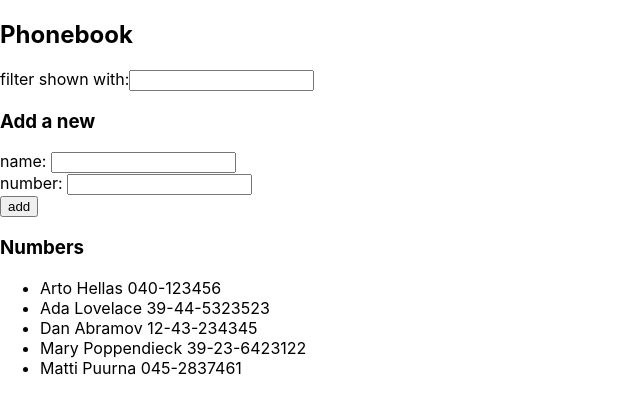
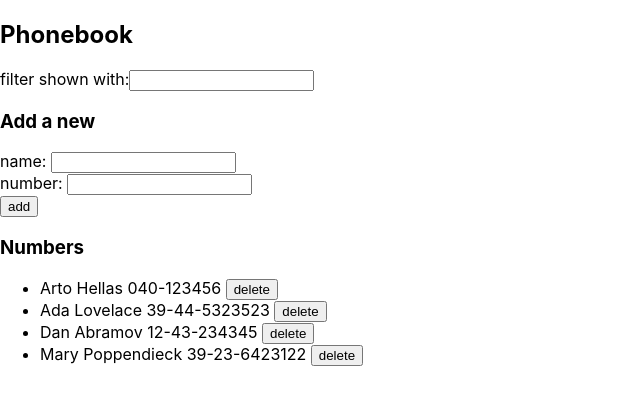
Before and after one commit to heijohkoi/fso2021, a React (Create React App) app in the folder osa2/puhelinluettelo/: page / in a window 1280 px wide. Shown: the top 414 px of the page, without its empty margins (0-640 px from the left). Built offline with nearby package versions, Linux system fonts and the light colour scheme; data requests are answered from the project's data file; the HTML template or start-up script is replaced by a standard one.

Commit message:
exercise 2.17 (step 9) working

```diff
--- a/osa2/puhelinluettelo/db.json
+++ b/osa2/puhelinluettelo/db.json
@@ -19,11 +19,6 @@
       "name": "Mary Poppendieck",
       "number": "39-23-6423122",
       "id": 4
-    },
-    {
-      "name": "Matti Puurna",
-      "number": "045-2837461",
-      "id": 5
     }
   ]
 }
--- a/osa2/puhelinluettelo/src/App.js
+++ b/osa2/puhelinluettelo/src/App.js
@@ -30,6 +30,17 @@ const App = () => {
   const handleNumberChange = (event) => {
     // console.log(event.target.value);
     setNewNumber(event.target.value);
+  };
+
+  const handleDeleteClick = (id, name) => {
+    console.log('clicked delete ' + id);
+    if (window.confirm(`Delete ${name}?`) === true) {
+      numberService.deleteId(id).then((returnValue) => {
+        if (returnValue === true) {
+          setPersons(persons.filter((p) => p.id !== id));
+        }
+      });
+    }
   };
 
   const addName = (event) => {
@@ -68,7 +79,11 @@ const App = () => {
 
       <h3>Numbers</h3>
 
-      <Persons persons={persons} newFilter={newFilter} />
+      <Persons
+        persons={persons}
+        newFilter={newFilter}
+        deleteNumber={handleDeleteClick}
+      />
     </div>
   );
 };
--- a/osa2/puhelinluettelo/src/components/Person.js
+++ b/osa2/puhelinluettelo/src/components/Person.js
@@ -1,11 +1,12 @@
 import React from 'react';
 
-const Person = ({ name, number }) => {
+const Person = ({ id, name, number, deleteNumber }) => {
   //   console.log('Hello from Person, props is:', name);
 
   return (
     <li>
-      {name} {number}
+      {name} {number}{' '}
+      <button onClick={() => deleteNumber(id, name)}>delete</button>
     </li>
   );
 };
--- a/osa2/puhelinluettelo/src/components/Persons.js
+++ b/osa2/puhelinluettelo/src/components/Persons.js
@@ -1,7 +1,7 @@
 import React from 'react';
 import Person from './Person';
 
-const Persons = ({ persons, newFilter }) => {
+const Persons = ({ persons, newFilter, deleteNumber }) => {
   const contentToShow =
     newFilter === ''
       ? persons
@@ -18,8 +18,10 @@ const Persons = ({ persons, newFilter }) => {
       {contentToShow.map((person) => (
         <Person
           key={person.name}
+          id={person.id}
           name={person.name}
           number={person.number}
+          deleteNumber={deleteNumber}
         />
       ))}
     </ul>
--- a/osa2/puhelinluettelo/src/services/numbers.js
+++ b/osa2/puhelinluettelo/src/services/numbers.js
@@ -18,7 +18,7 @@ const update = (id, newObject) => {
 
 const deleteId = (id) => {
   const request = axios.delete(`${baseUrl}/${id}`);
-  return request.then((response) => response.data);
+  return request.then(() => true);
 };
 
 export default { getAll, create, update, deleteId };
```
